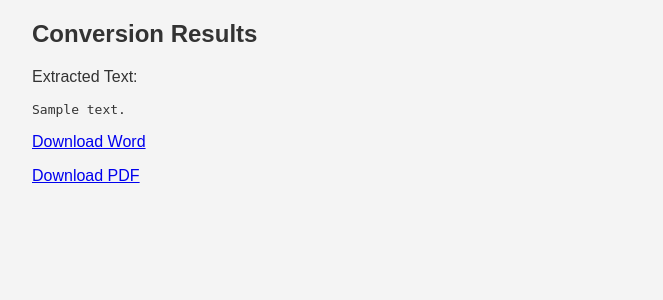
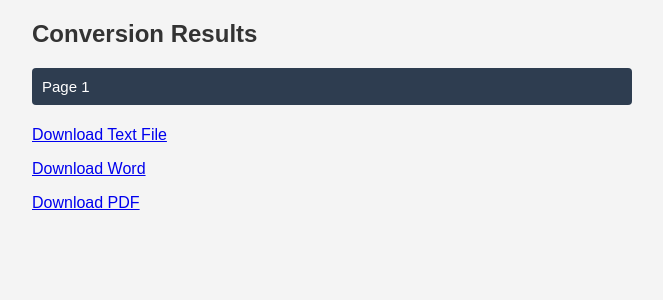
Before and after one commit to MohammedTsmu/OCR-PDF, a Flask app: template templates/result.html in a window 1280 px wide. Shown: the part 116-416 px from the top of the page, without its empty margins (308-971 px from the left). Run offline with Flask 3, Linux system fonts and the light colour scheme; the template is opened without the code that fills it: most values are stand-ins (such as "Sample title", 1, 10 or a date in 2020).

Commit message:
OCR -PDF BASIC STRUCTURE AND FEATURES

```diff
--- a/app.py
+++ b/app.py
@@ -1,8 +1,8 @@
-from flask import Flask, render_template, flash, redirect, url_for, send_file
+from flask import Flask, render_template, flash, redirect, url_for, send_file, request
 from config import Config
 from forms import UploadPDFForm
 from utils import save_file, create_folders
-from ocr.pdf_processing import convert_to_text, convert_to_word, convert_to_pdf
+from ocr.pdf_processing import convert_to_text, convert_to_word, convert_to_pdf, convert_to_txt
 import os
 
 app = Flask(__name__)
@@ -11,23 +11,88 @@ app.config.from_object(Config)
 with app.app_context():
     create_folders()
 
+def paginate_text(text, lines_per_page=20):
+    """Splits text into pages with a specified number of lines per page."""
+    lines = text.split('\n')
+    pages = ['\n'.join(lines[i:i + lines_per_page]) for i in range(0, len(lines), lines_per_page)]
+    return pages
+
 @app.route('/', methods=['GET', 'POST'])
 def home():
     form = UploadPDFForm()
     if form.validate_on_submit():
         file_path = save_file(form.pdf.data, 'UPLOAD_FOLDER')
-        result_text = convert_to_text(file_path)
-        result_word = file_path.replace('.pdf', '.docx')
-        result_pdf = file_path.replace('.pdf', '_converted.pdf')
+        filename_base = os.path.splitext(os.path.basename(file_path))[0]
+        result_text = os.path.join(app.config['RESULT_FOLDER'], f'{filename_base}.txt')
+        result_word = os.path.join(app.config['RESULT_FOLDER'], f'{filename_base}.docx')
+        result_pdf = os.path.join(app.config['RESULT_FOLDER'], f'{filename_base}_converted.pdf')
+
+        # Convert and save files
+        convert_to_txt(file_path, result_text)
         convert_to_word(file_path, result_word)
         convert_to_pdf(file_path, result_pdf)
+
+        # Read the text content to pass to the template
+        with open(result_text, 'r', encoding='utf-8') as file:
+            text = file.read()
+
+        # Paginate the text
+        pages = paginate_text(text)
+
         flash('File successfully converted!', 'success')
-        return render_template('result.html', text=result_text, word=result_word, pdf=result_pdf)
+        return render_template(
+            'result.html',
+            pages=pages,
+            word=os.path.basename(result_word),
+            pdf=os.path.basename(result_pdf),
+            text=os.path.basename(result_text)
+        )
     return render_template('home.html', form=form)
 
 @app.route('/download/<filename>')
 def download_file(filename):
-    return send_file(os.path.join(app.config['RESULT_FOLDER'], filename), as_attachment=True)
+    """Handles file download."""
+    file_path = os.path.join(app.config['RESULT_FOLDER'], filename)
+    if os.path.exists(file_path):
+        return send_file(file_path, as_attachment=True)
+    else:
+        flash('File not found.', 'error')
+        return redirect(url_for('home'))
+
+@app.route('/page/<int:page_number>')
+def show_page(page_number):
+    """Displays a specific page of the text."""
+    text_filename = request.args.get('text')
+    word_filename = request.args.get('word')
+    pdf_filename = request.args.get('pdf')
+
+    if not text_filename or not word_filename or not pdf_filename:
+        flash('Invalid request parameters.', 'error')
+        return redirect(url_for('home'))
+
+    text_file_path = os.path.join(app.config['RESULT_FOLDER'], text_filename)
+    if not os.path.exists(text_file_path):
+        flash('Text file not found.', 'error')
+        return redirect(url_for('home'))
+
+    # Read and paginate the text content
+    with open(text_file_path, 'r', encoding='utf-8') as file:
+        text = file.read()
+    pages = paginate_text(text)
+
+    if page_number < 1 or page_number > len(pages):
+        flash('Page not found.', 'error')
+        return redirect(url_for('home'))
+
+    return render_template(
+        'result.html',
+        pages=pages,
+        page_number=page_number,
+        total_pages=len(pages),
+        word=word_filename,
+        pdf=pdf_filename,
+        text=text_filename
+    )
 
 if __name__ == '__main__':
     app.run(debug=True)
--- a/config.py
+++ b/config.py
@@ -1,7 +1,7 @@
 import os
 
 class Config:
-    SECRET_KEY = 'your_secret_key_here'
+    SECRET_KEY = 'your_secret_key'
     UPLOAD_FOLDER = os.path.join(os.getcwd(), 'uploads')
     RESULT_FOLDER = os.path.join(os.getcwd(), 'results')
-    MAX_CONTENT_LENGTH = 16 * 1024 * 1024  # 16 MB limit
+    MAX_CONTENT_LENGTH = 16 * 1024 * 1024  # 16 MB upload limit
--- a/static/css/styles.css
+++ b/static/css/styles.css
@@ -31,3 +31,86 @@ nav {
   background-color: #f8d7da;
   color: #721c24;
 }
+
+.slider-container {
+  position: relative;
+  width: 100%;
+  max-width: 600px;
+  margin: 0 auto;
+  overflow: hidden;
+  border: 1px solid #ccc;
+  border-radius: 8px;
+  background-color: #fff;
+}
+
+.slider {
+  display: flex;
+  transition: transform 0.5s ease-in-out;
+  position: relative;
+  width: 100%;
+}
+
+.slide {
+  min-width: 100%;
+  box-sizing: border-box;
+  padding: 20px;
+  display: none; /* Hide all slides by default */
+}
+
+.slide.active {
+  display: block; /* Show the active slide */
+}
+
+.slider-controls {
+  text-align: center;
+  margin-top: 10px;
+}
+
+.slider-controls button {
+  padding: 10px 20px;
+  margin: 5px;
+  background-color: #2e3d50;
+  color: white;
+  border: none;
+  border-radius: 4px;
+  cursor: pointer;
+}
+
+.slider-controls button:hover {
+  background-color: #1e2c3a;
+}
+
+.collapsible {
+  background-color: #2e3d50;
+  color: white;
+  cursor: pointer;
+  padding: 10px;
+  width: 100%;
+  border: none;
+  text-align: left;
+  outline: none;
+  font-size: 15px;
+  border-radius: 4px;
+  margin-bottom: 5px;
+}
+
+.collapsible:hover {
+  background-color: #1e2c3a;
+}
+
+.content {
+  padding: 10px;
+  background-color: #f1f1f1;
+  border: 1px solid #ccc;
+  border-radius: 4px;
+  margin-bottom: 10px;
+  display: none;
+}
+
+.content pre {
+  margin: 0;
+  font-size: 14px;
+  white-space: pre-wrap; /* Wrap text within the pre tag */
+  word-wrap: break-word; /* Break words if necessary */
+  overflow-wrap: break-word; /* Ensure long words break to fit the container */
+}
--- a/templates/result.html
+++ b/templates/result.html
@@ -1,8 +1,36 @@
 {% extends "layout.html" %}
 {% block content %}
 <h2>Conversion Results</h2>
-<p>Extracted Text:</p>
-<pre>{{ text }}</pre>
+
+<div class="content-sections">
+    {% for page in pages %}
+    <div class="section">
+        <button class="collapsible">Page {{ loop.index }}</button>
+        <div class="content" style="display: none;">
+            <pre>{{ page }}</pre>
+        </div>
+    </div>
+    {% endfor %}
+</div>
+
+<p><a href="{{ url_for('download_file', filename=text) }}">Download Text File</a></p>
 <p><a href="{{ url_for('download_file', filename=word) }}">Download Word</a></p>
 <p><a href="{{ url_for('download_file', filename=pdf) }}">Download PDF</a></p>
+
+<script>
+    const collapsibles = document.querySelectorAll(".collapsible");
+
+    collapsibles.forEach((collapsible) => {
+        collapsible.addEventListener("click", function () {
+            this.classList.toggle("active");
+            const content = this.nextElementSibling;
+            if (content.style.display === "block") {
+                content.style.display = "none";
+            } else {
+                content.style.display = "block";
+            }
+        });
+    });
+</script>
+
 {% endblock %}
```
Also changed, not shown: ocr/pdf_processing.py (+72 -5 lines), 3 other files.
